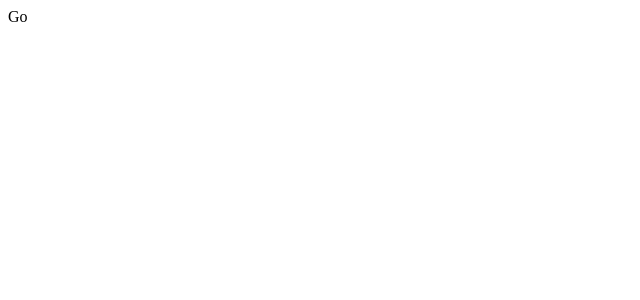
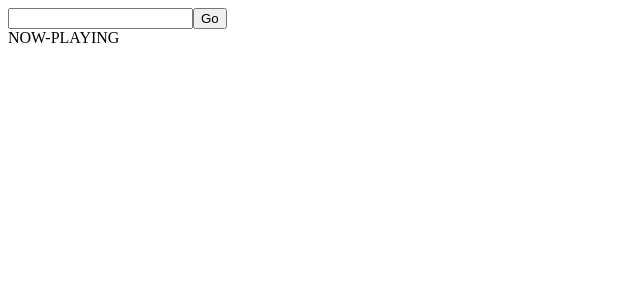
Before and after one commit to prathibhaaa/video-player, a React app in the folder src/: page / in a window 1280 px wide. Shown: the top 300 px of the page, without its empty margins (0-640 px from the left). Built offline with nearby package versions, Linux system fonts and the light colour scheme; the HTML template or start-up script is replaced by a standard one.

Commit message:
React video player implementation

```diff
--- a/package.json
+++ b/package.json
@@ -13,7 +13,8 @@
     "axios": "^0.15.2",
     "react-addons-update": "^15.6.2",
     "react-router": "^4.2.0",
-    "react-router-dom": "^4.2.2"
+    "react-router-dom": "^4.2.2",
+    "react-player": "1.10.0"
   },
   "devDependencies": {
     "react-scripts": "1.0.0"
--- a/src/App.js
+++ b/src/App.js
@@ -1,11 +1,36 @@
 import React, { Component } from "react";
+import ReactPlayer from 'react-player'
 
 class App extends Component {
+  state = {
+    currentUrl: 'https://www.youtube.com/watch?v=p_f9eTjcNW4',
+    isFetching: false
+  };
+
+  handleUrl = () => {
+    this.setState({ isFetching: true , currentUrl: this.refs.ticket_desc.value})
+  }
 
   render() {
     return (
       <div>
+        <input
+          type="text"
+          ref='ticket_desc'
+        />
+        <button onClick={() => this.handleUrl()}>
           Go
+        </button>
+
+        <br />
+        <div>
+            <div>
+              <label>NOW-PLAYING</label>
+              <div>
+                <ReactPlayer url={this.state.currentUrl} playing width='600px' height='600px'/>
+            </div>
+        </div>
+      </div>
       </div>
     );
   }
```
